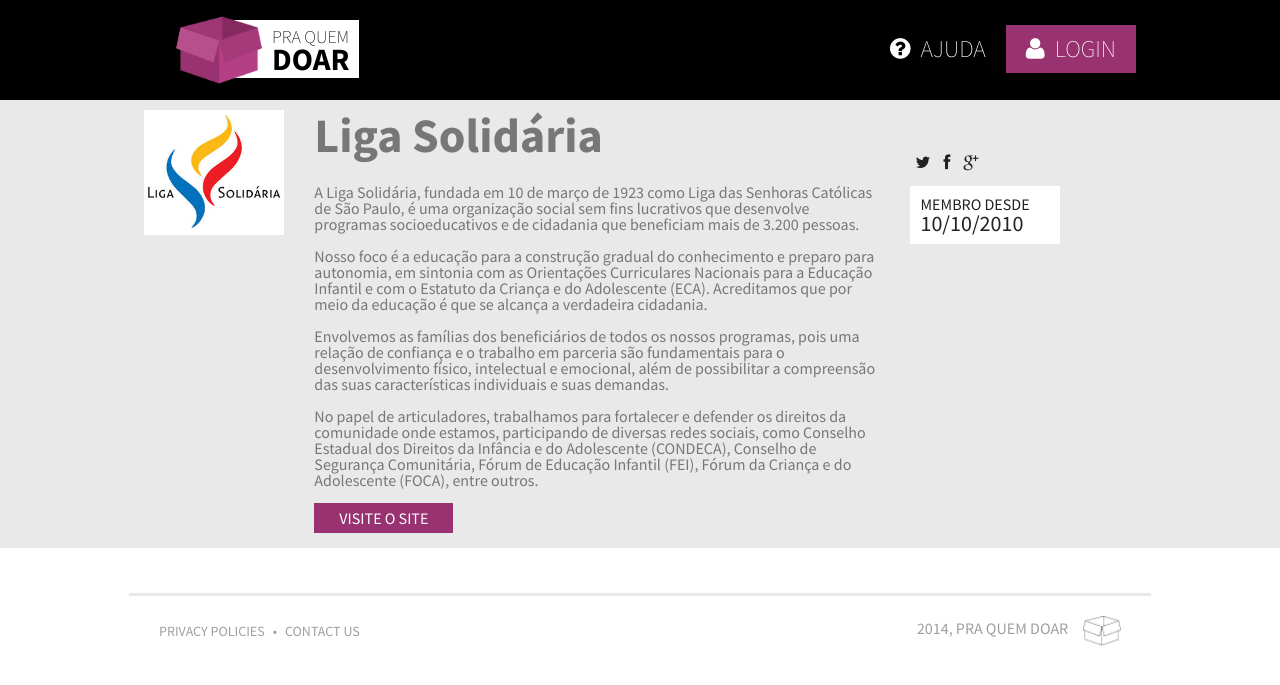
After one commit to CodingForChange/praquemdoar, a Flask app: page /instituicao in a window 1280 px wide. The commit adds this page. Shown: the top 685 px of the page. Run offline with Flask 2, Linux system fonts and the light colour scheme; parts of the project's set-up code (start-up, migrations or seed data) failed here and were passed over.

Commit message:
Detalhes da instituição

```diff
--- a/app/static/css/style.css
+++ b/app/static/css/style.css
@@ -311,6 +311,72 @@
 	display: none;
 }
 
+.banner-instituicao {
+	/*padding: 10px 0px;*/
+}
+
+.logo-instituicao {
+	margin-top: 10px;
+	/*margin-left: 20px;*/
+}
+
+.info-inst-soc {
+	margin-top: 50px;
+}
+
+.texto-instituicao, .texto-instituicao h2 {
+	color: #777777;
+}
+
+.info-inst-soc i {
+	margin: 5px;
+}
+
+.box-membro-desde {
+	background-color: #FFFFFF;
+	width: 150px;
+	padding: 10px;
+	margin-top: 10px;
+}
+
+.data-membro {
+	font-size: 22px;
+}
+
+.botoes-contato {
+	margin-top: 15px;
+	margin-bottom: 15px;
+}
+
+.botoes-contato .botao-site{
+	border: none;
+	background: #983270;
+	color: #FFFFFF;
+	border-radius: 0px;
+	padding: 5px 25px;
+}
+
+.botoes-contato .botao-contato{
+	border: none;
+	background: #006EB9;
+	color: #FFFFFF;
+	border-radius: 0px;
+	padding: 5px 25px;
+}
+
+.bl-cont {
+	display: none;
+}
+
+.bl-cont h2{
+	color:#525252;
+	font-size: 30px;
+	font-weight: normal;
+	padding-left: 15px;
+	margin-top: 30px;
+
+}
+
 @media only screen and (min-width: 768px) {
 
 }
--- a/app/static/js/index.js
+++ b/app/static/js/index.js
@@ -6,7 +6,7 @@
 	setTimeout( formataTwitter,2000 );
 
 
-	$("li.menu-login a").click(function(event){
+	$("li.menu-login a").on("click" , function(event){
 		event.preventDefault();
 		$( ".login" ).slideToggle( "slow", function() {
 			// Animation complete.
--- /dev/null
+++ b/app/static/js/instituicao.js
@@ -0,0 +1,10 @@
+$(document).ready(function(){
+
+	$("#contato-inst").on("click", function () {
+		$("#bl-contato").slideToggle( "slow", function() {
+			// Animation complete.
+		});
+	});
+
+
+});// JavaScript Document
--- /dev/null
+++ b/app/templates/instituicao.html
@@ -0,0 +1,83 @@
+{%extends "base.html" %}
+{%block content%}
+	<section class="row login">
+		<form action="#" method="post" id="form-login" class="forms form-login">
+			<section class="large-4 columns">
+				<label for="login">login</label>
+				<input type="text" id="login" name="login" placeholder="login" required />
+			</section>
+			<section class="large-4 columns">
+				<label for="senha">senha</label>
+				<input type="password" id="senha" name="senha" placeholder="senha" required />
+			</section>
+			<section class="large-2 columns">
+				<input type="submit" id="env-login" class="form-button" value="ENTRAR" />
+			</section>
+			<section class="large-2 columns link-cad">
+				<a href="#">NÃO TEM UMA CONTA?<span>CADASTRE-SE</span></a>
+			</section>
+		</form>
+	</section>
+	<section class="banner">
+		<section class="row">
+			<section class="large-2 columns logo-instituicao">
+				<img src='static/img/liga-solidaria.jpg'/>
+			</section>
+			<section class="large-7 columns texto-instituicao">
+				<h2>Liga Solidária</h2>
+				A Liga Solidária, fundada em 10 de março de 1923 como Liga das Senhoras Católicas de São Paulo, é uma organização social sem fins lucrativos que desenvolve programas socioeducativos e de cidadania que beneficiam mais de 3.200 pessoas.
+				<br /><br />
+				Nosso foco é a educação para a construção gradual do conhecimento e preparo para autonomia, em sintonia com as Orientações Curriculares Nacionais para a Educação Infantil e com o Estatuto da Criança e do Adolescente (ECA). Acreditamos que por meio da educação é que se alcança a verdadeira cidadania.
+				<br /><br />
+				Envolvemos as famílias dos beneficiários de todos os nossos programas, pois uma relação de confiança e o trabalho em parceria são fundamentais para o desenvolvimento físico, intelectual e emocional, além de possibilitar a compreensão das suas características individuais e suas demandas.
+				<br /><br />
+				No papel de articuladores, trabalhamos para fortalecer e defender os direitos da comunidade onde estamos, participando de diversas redes sociais, como Conselho Estadual dos Direitos da Infância e do Adolescente (CONDECA), Conselho de Segurança Comunitária, Fórum de Educação Infantil (FEI), Fórum da Criança e do Adolescente (FOCA), entre outros.
+
+				<section class="botoes-contato">
+					<input type="button" id="visite-site" class="botao-site" value="VISITE O SITE" />
+					<!-- <input type="button" id="contato-inst" class="botao-contato" value="ENTRE EM CONTATO" /> -->
+				</section>
+			</section>
+			<section class="large-3 columns">
+				<section class="info-inst-soc">
+					<i class="fa fa-twitter"></i>
+					<i class="fa fa-facebook"></i>
+					<i class="fa fa-google-plus"></i>
+
+					<section class="box-membro-desde">
+						MEMBRO DESDE<br />
+						<section class="data-membro">10/10/2010</section>
+					</section>
+
+				</section>
+			</section>
+		</section>
+	</section>
+
+	<!-- <section class="bl-cont inst" id="bl-contato">
+		<section class="row">
+			<section class="large-offset-2 large-8 columns">
+				<h2>Entre em contato</h2>
+				<form action="#" method="post" id="form-login" class="forms form-login">
+					<span>
+						<label for="login">login</label>
+						<input type="text" id="login" name="login" placeholder="login" required />
+						<i class="fa fa-search"></i>
+					</span>
+					<span>
+						<label for="senha">senha</label>
+						<input type="password" id="senha" name="senha" placeholder="senha" required />
+						<i class="fa fa-search"></i>
+					</span>
+					<input type="submit" id="env-inst" class="form-button right-button" value="CADASTRAR" />
+				</form>
+			</section>
+		</section>
+	</section> -->
+
+	<section class="bl-pedidos" >
+
+	</section>
+
+	<script type="text/javascript" src="/static/js/instituicao.js"></script>
+{%endblock%}
```
Also changed, not shown: app/static/img/liga-solidaria.jpg (added), 6 other files.
